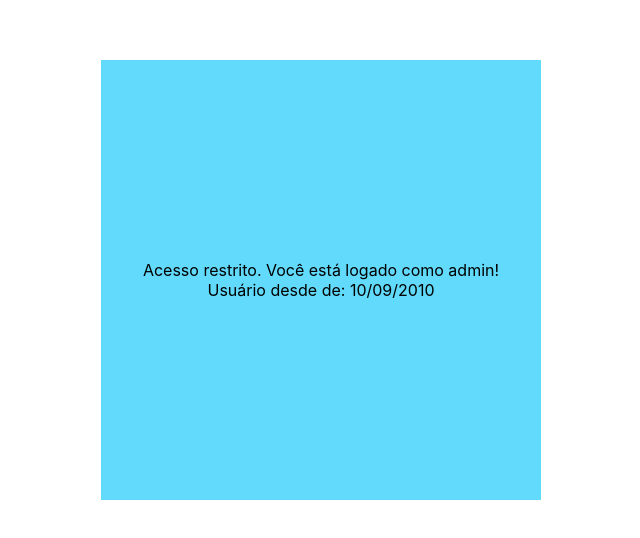
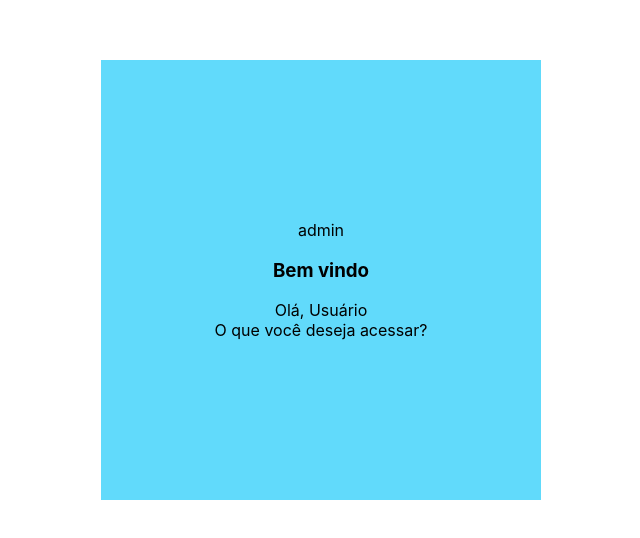
Before and after one commit to Reketz/myapp, a React (Create React App) app: page / in a window 1280 px wide. Shown: the part 120-658 px from the top of the page, without its empty margins (319-959 px from the left). Built offline with nearby package versions, Linux system fonts and the light colour scheme.

Commit message:
feat: (Children) - inicializado estudo chieldren

```diff
--- a/src/App.js
+++ b/src/App.js
@@ -12,15 +12,21 @@ const hasPermission = true;
 function App() {
 
   if (user.name === "admin") {
-    console.log(user);
-
     return hasPermission
-      && <Login {...user} />;
+      && <Login name={user.name}>
+          <h3>Bem vindo</h3>
+          <div>
+            Olá, Usuário
+          </div>
+          <span>O que você deseja acessar?</span>
+        </Login>;
   }
 
   return (
     <div>
-      Login normal
+      <span>
+        Login normal
+      </span>
     </div>
 
   );
--- a/src/components/Login.jsx
+++ b/src/components/Login.jsx
@@ -1,10 +1,6 @@
-export default function Login({name, info}) {
+export default function Login({children, name}) {
   return (<div className="Container">
-    <span>
-      Acesso restrito. Você está logado como {name}!
-    </span>
-    <span>
-      {info}
-    </span>
+    <span>{name}</span>
+    {children}
   </div>)
 }
```
